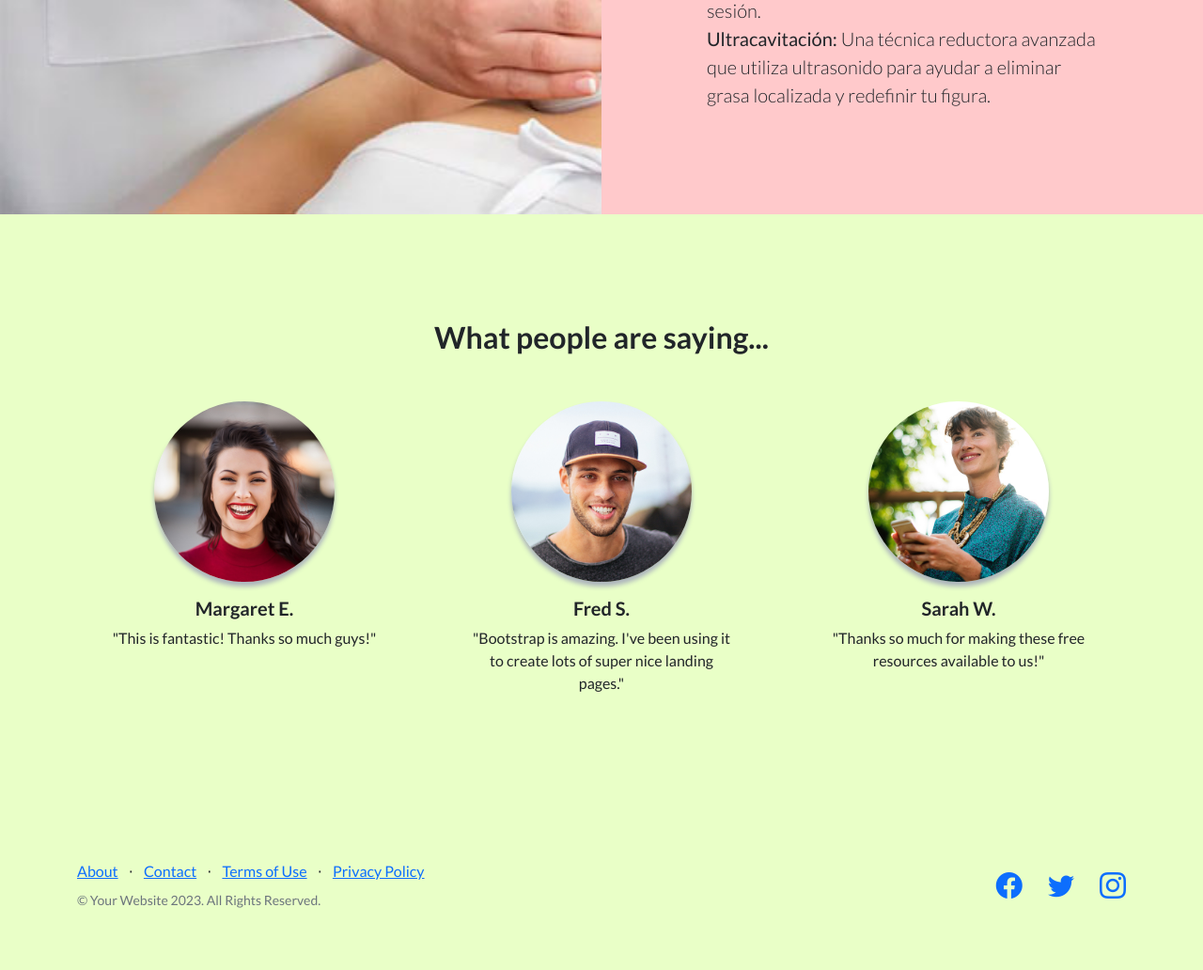
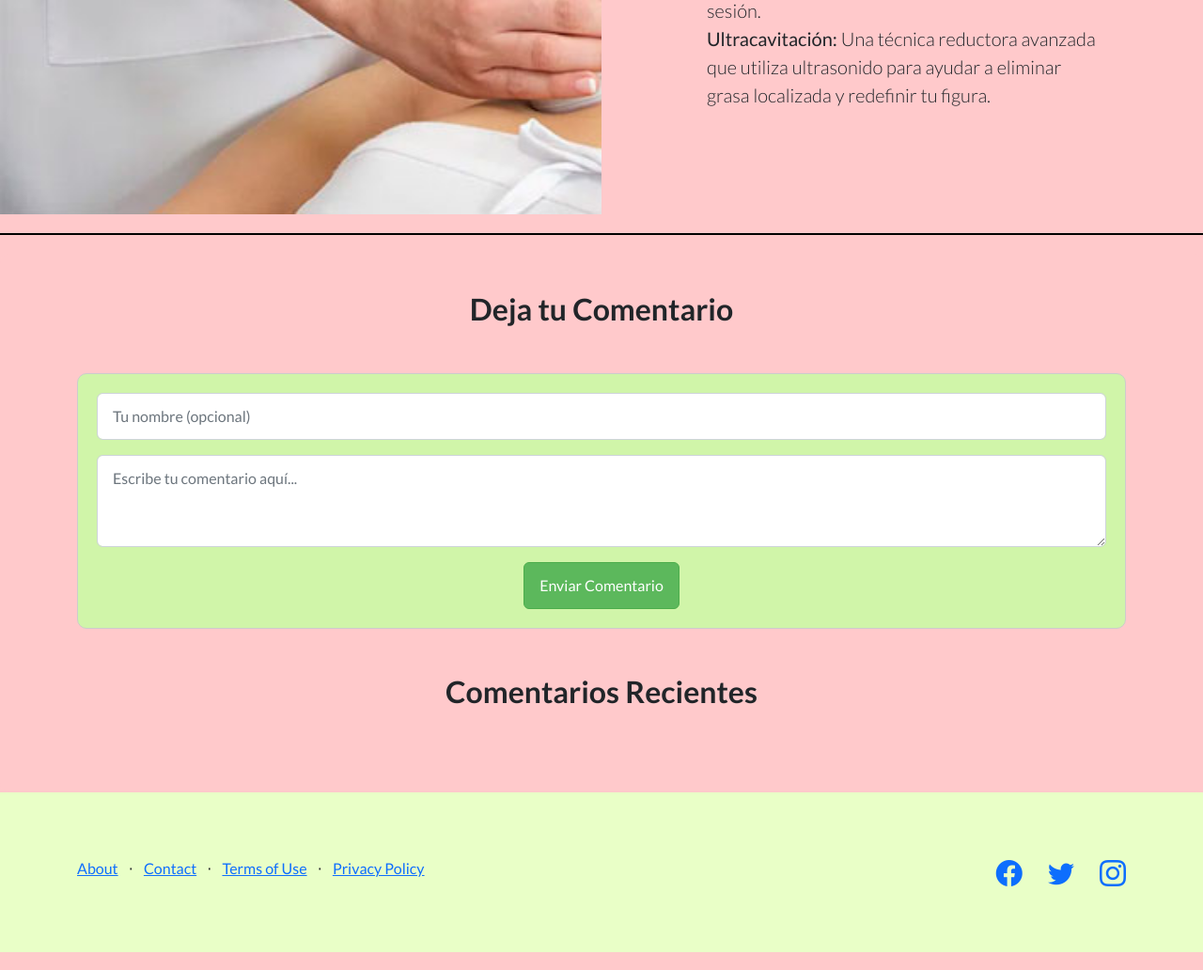
Before and after one commit to Nicoczyruk/Spa-SentirseBien-Web, a Flask app: page / in a window 1280 px wide. Shown: the part 3917-4949 px from the top of the page at 94% size. Run offline with Flask 3, Linux system fonts and the light colour scheme; data that the repository does not hold is empty; some libraries are stand-ins or nearby versions.

Commit message:
comentarios

```diff
--- a/app/routes.py
+++ b/app/routes.py
@@ -52,18 +52,17 @@ def load_user(user_id):
 
 @main.route('/')
 def index():
-    return render_template('index.html')
+    conn = get_db_connection()
+    cursor = conn.cursor()
+    cursor.execute("SELECT id_comentario, nombre, comentario, fecha FROM comentarios ORDER BY fecha DESC")
+    comentarios = cursor.fetchall()
+    conn.close()
+
+    return render_template('index.html', comentarios=comentarios)
 
 @main.route('/gallery')
 def gallery():
-
-    images1 = [
-        'testimonials-1.jpg',
-        'testimonials-2.jpg',
-        'testimonials-3.jpg',
-    ]
-
-    return render_template('gallery.html', images = images1)
+    return render_template('gallery.html')
 
 @main.route('/about')
 def about():
@@ -485,3 +484,50 @@ def modificar_turno(turno_id):
 
     flash('Turno modificado con éxito.', 'success')
     return redirect(url_for('mis_turnos'))
+
+def convertir_a_hora_argentina(utc_datetime):
+    # UTC-3 para Argentina Standard Time
+    return utc_datetime - timedelta(hours=3)
+
+from sqlalchemy.sql import text
+from datetime import datetime, timedelta
+
+def convertir_a_hora_argentina(utc_datetime):
+    return utc_datetime - timedelta(hours=3)
+
+@main.route('/submit_comment', methods=['POST'])
+def submit_comment():
+    nombre = request.form.get('nombre')
+    comentario = request.form.get('comentario')
+
+    if not nombre and current_user.is_authenticated:
+        nombre = current_user.nombre_usuario
+    if not nombre:
+        nombre = "Anónimo"
+
+    # Escapar caracteres especiales en la cadena para evitar errores en la consulta
+    nombre = nombre.replace("'", "''")
+    comentario = comentario.replace("'", "''")
+
+    # Insertar el comentario en la base de datos
+    insert_query = text(
+        "INSERT INTO comentarios (nombre, comentario) VALUES (:nombre, :comentario);"
+    )
+    select_query = text(
+        "SELECT TOP 1 nombre, fecha FROM comentarios ORDER BY id_comentario DESC"
+    )
+
+    with engine.connect() as conn:
+        conn.execute(insert_query, {'nombre': nombre, 'comentario': comentario})
+        conn.commit()
+        # Obtener el comentario recién insertado
+        nuevo_comentario = conn.execute(select_query).fetchone()
+
+    if nuevo_comentario:
+        # Convertir la hora a la zona horaria de Argentina
+        fecha_local = convertir_a_hora_argentina(nuevo_comentario[1])  # Accede con índice [1] para la fecha
+        # Formatear la fecha para la respuesta
+        fecha_formateada = fecha_local.strftime('%d/%m/%Y %H:%M')
+        return jsonify({'nombre': nuevo_comentario[0], 'comentario': comentario, 'fecha': fecha_formateada})  # Accede con índice [0] para el nombre
+    else:
+        return jsonify({'error': 'Error al insertar el comentario.'}), 500
--- /dev/null
+++ b/app/static/css/index.css
@@ -0,0 +1,66 @@
+/* Estilos para la sección de comentarios */
+.comments-section {
+    padding: 40px 20px;
+    background-color: #ffc9cb; /* Fondo rosado */
+    border-radius: 10px;
+    margin-top: 20px;
+}
+
+/* División entre secciones */
+.showcase {
+    border-bottom: 2px solid #000; /* Línea divisoria negra entre secciones */
+    padding-bottom: 20px;
+    margin-bottom: 20px;
+}
+
+/* Estilo para las cajas de comentarios */
+#comentarios-list .card {
+    background-color: #d0f5a9; /* Fondo verde más clarito */
+    border-radius: 10px;
+    margin: 0 auto; /* Centra las tarjetas */
+    max-width: 80%; /* Reduce el ancho de las tarjetas en un 20% */
+    border: 1px solid #ddd;
+    padding: 20px;
+    position: relative;
+}
+
+/* Estilo para el formulario de comentarios */
+#commentForm {
+    background-color: #d0f5a9; /* Mismo verde clarito para el formulario y las tarjetas de comentarios */
+    padding: 20px;
+    border-radius: 10px;
+    margin-bottom: 40px;
+    border: 1px solid #ccc;
+}
+
+/* Estilo para el nombre en la parte superior izquierda de la tarjeta */
+.card-title {
+    color: #333;
+    font-weight: bold;
+    position: absolute;
+    top: 10px;
+    left: 20px;
+}
+
+/* Estilo para el comentario */
+.card-text {
+    color: #555;
+    text-align: left; /* Comentario alineado a la izquierda */
+    margin-top: 40px;
+}
+
+/* Estilo para la fecha en la parte inferior derecha */
+.text-muted.small {
+    color: #666;
+    font-size: 0.85rem;
+    position: absolute;
+    bottom: 10px;
+    right: 20px;
+}
+
+/* Ajuste del botón de envío del formulario */
+#commentForm button {
+    background-color: #5cb85c; /* Botón con color verde más oscuro */
+    border-color: #4cae4c;
+    color: white;
+}
--- a/app/templates/base.html
+++ b/app/templates/base.html
@@ -79,6 +79,8 @@
                         <li><a class="dropdown-item" href="{{ url_for('consulta') }}">Consulta</a></li>
                         {% elif current_user.rol == 'Administrador' %}
                         <li><a class="dropdown-item" href="{{ url_for('admin_dashboard') }}">Admin Dashboard</a></li>
+                        <li><a class="dropdown-item" href="{{ url_for('empleado_dashboard') }}">Empleado Dashboard</a></li>
+                        <li><a class="dropdown-item" href="{{ url_for('consulta') }}">Consulta</a></li>
                         {% elif current_user.rol == 'Empleado' %}
                         <li><a class="dropdown-item" href="{{ url_for('empleado_dashboard') }}">Empleado Dashboard</a></li>
                         {% endif %}
@@ -218,8 +220,9 @@
     {% block admin_dashboard_scripts %}{% endblock %}
     {% block turnos_scripts %}{% endblock %}
     {% block scripts %}{% endblock %}
+    {% block scriptsIndex %}{% endblock %}
 
-    <!-- Añadir aquí el script directamente -->
+    <!-- SCRIPS DIRECTOS QUE POR X O POR Y NO SE PUEDEN CARGAR DESDE OTRO ARCHIVO -->
     <script>
         document.addEventListener('DOMContentLoaded', function () {
             const userDropdown = document.getElementById('userDropdown');
--- a/app/templates/index.html
+++ b/app/templates/index.html
@@ -1,6 +1,10 @@
 {% extends "base.html" %}
 
 {% block title %}Landing Page - Start Bootstrap Theme{% endblock %}
+
+{% block styles %}
+<link href="{{ url_for('static', filename='css/index.css') }}" rel="stylesheet">
+{% endblock %}
 
 {% block content %}
     <!-- Masthead -->
@@ -95,33 +99,65 @@
         </div>
     </section>
 
-    <!-- Testimonials -->
-    <section class="testimonials text-center bg-light">
+    <!-- Comentarios -->
+    <section class="comments-section text-center bg-light">
         <div class="container">
-            <h2 class="mb-5">What people are saying...</h2>
-            <div class="row">
-                <div class="col-lg-4">
-                    <div class="testimonial-item mx-auto mb-5 mb-lg-0">
-                        <img class="img-fluid rounded-circle mb-3" src="/static/assets/img/testimonials-1.jpg" alt="..." />
-                        <h5>Margaret E.</h5>
-                        <p class="font-weight-light mb-0">"This is fantastic! Thanks so much guys!"</p>
+            <h2 class="mb-5">Deja tu Comentario</h2>
+            <form id="commentForm">
+                <div class="mb-3">
+                    <input type="text" class="form-control" name="nombre" placeholder="Tu nombre (opcional)" {% if current_user.is_authenticated %} value="{{ current_user.nombre_usuario }}" readonly {% endif %}>
+                </div>
+                <div class="mb-3">
+                    <textarea class="form-control" name="comentario" rows="3" placeholder="Escribe tu comentario aquí..." required></textarea>
+                </div>
+                <button type="submit" class="btn btn-primary">Enviar Comentario</button>
+            </form>
+        </div>
+
+        <div class="container mt-5">
+            <h2 class="mb-5">Comentarios Recientes</h2>
+            <div id="comentarios-list">
+                {% for comentario in comentarios %}
+                <div class="card mb-4">
+                    <div class="card-body">
+                        <h5 class="card-title">{{ comentario[1] }}</h5>
+                        <p class="card-text">{{ comentario[2] }}</p>
+                        <p class="text-muted small">{{ comentario[3].strftime('%d/%m/%Y %H:%M') }}</p>
                     </div>
                 </div>
-                <div class="col-lg-4">
-                    <div class="testimonial-item mx-auto mb-5 mb-lg-0">
-                        <img class="img-fluid rounded-circle mb-3" src="/static/assets/img/testimonials-2.jpg" alt="..." />
-                        <h5>Fred S.</h5>
-                        <p class="font-weight-light mb-0">"Bootstrap is amazing. I've been using it to create lots of super nice landing pages."</p>
-                    </div>
-                </div>
-                <div class="col-lg-4">
-                    <div class="testimonial-item mx-auto mb-5 mb-lg-0">
-                        <img class="img-fluid rounded-circle mb-3" src="/static/assets/img/testimonials-3.jpg" alt="..." />
-                        <h5>Sarah W.</h5>
-                        <p class="font-weight-light mb-0">"Thanks so much for making these free resources available to us!"</p>
-                    </div>
-                </div>
+                {% endfor %}
             </div>
         </div>
     </section>
 {% endblock %}
+
+{% block scriptsIndex %}
+<script>
+    document.getElementById('commentForm').addEventListener('submit', function(event) {
+        event.preventDefault();
+
+        let formData = new FormData(this);
+
+        fetch("{{ url_for('main.submit_comment') }}", {
+            method: 'POST',
+            body: formData
+        })
+        .then(response => response.json())
+        .then(data => {
+            let nuevoComentario = document.createElement('div');
+            nuevoComentario.classList.add('card', 'mb-4');
+            nuevoComentario.innerHTML = `
+                <div class="card-body">
+                    <h5 class="card-title">${data.nombre}</h5>
+                    <p class="card-text">${data.comentario}</p>
+                    <p class="text-muted small">${data.fecha}</p>
+                </div>
+            `;
+            document.getElementById('comentarios-list').prepend(nuevoComentario);
+        })
+        .catch(error => {
+            console.error('Error:', error);
+        });
+    });
+</script>
+{% endblock %}
```
